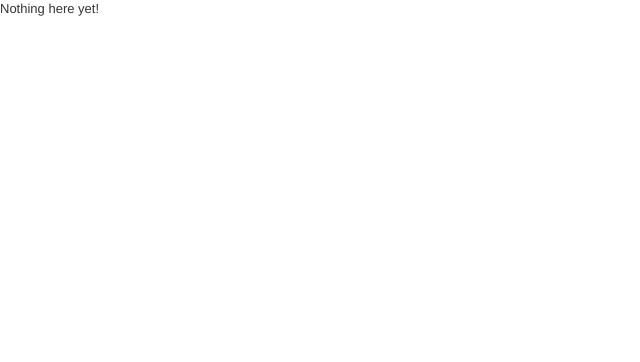
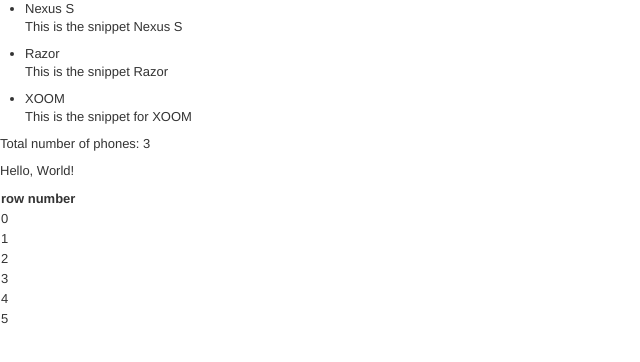
Before and after one commit to ysadka/ang_phonecat, a website: page app/index.html in a window 1280 px wide. Shown: the whole page, without its empty margins (0-640 px from the left). Drawn offline with Linux system fonts and the light colour scheme.

Commit message:
step 2 - templates

```diff
--- a/app/index.html
+++ b/app/index.html
@@ -1,15 +1,28 @@
 <!doctype html>
-<html lang="en" ng-app>
+<html lang="en" ng-app="phonecatApp">
 <head>
   <meta charset="utf-8">
   <title>My HTML File</title>
   <link rel="stylesheet" href="css/app.css">
   <link rel="stylesheet" href="css/bootstrap.css">
   <script src="lib/angular/angular.js"></script>
+  <script src="js/controllers.js"></script>
 </head>
-<body>
+<body ng-controller="PhoneListCtrl">
 
-  <p>Nothing here {{'yet' + '!'}}</p>
+  <ul>
+    <li ng-repeat="phone in phones">
+      {{phone.name}}
+      <p> {{phone.snippet}} </p>
+    </li>
+  </ul>
+
+  <p> Total number of phones: {{phones.length}}</p>
+  <p>{{hello}}</p>
+  <table>
+    <tr> <th> row number </th> </tr>
+    <tr ng-repeat="i in [0,1,2,3,4,5]"> <td>{{i}}</td></tr>
+  </table>
 
 </body>
 </html>
--- a/app/js/controllers.js
+++ b/app/js/controllers.js
@@ -1,3 +1,16 @@
 'use strict';
 
-/* Controllers */
+var phonecatApp = angular.module('phonecatApp', []);
+
+phonecatApp.controller('PhoneListCtrl', function($scope){
+  $scope.phones = [
+    { 'name':'Nexus S',
+      'snippet': 'This is the snippet Nexus S'},
+    { 'name':'Razor',
+      'snippet': 'This is the snippet Razor'},
+    { 'name':'XOOM',
+      'snippet': 'This is the snippet for XOOM'}
+  ]
+
+  $scope.hello = "Hello, World!"
+});
```
Also changed, not shown: test/unit/controllersSpec.js (+12 -1 lines).
